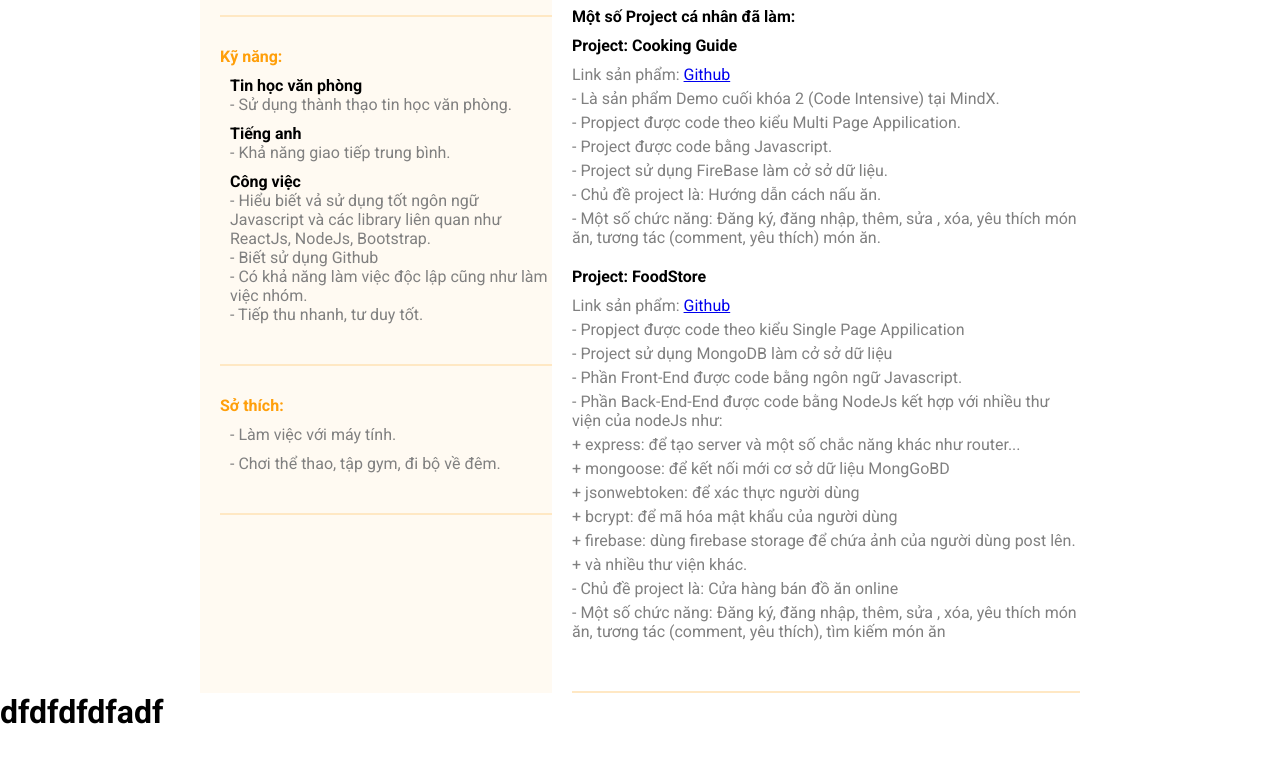
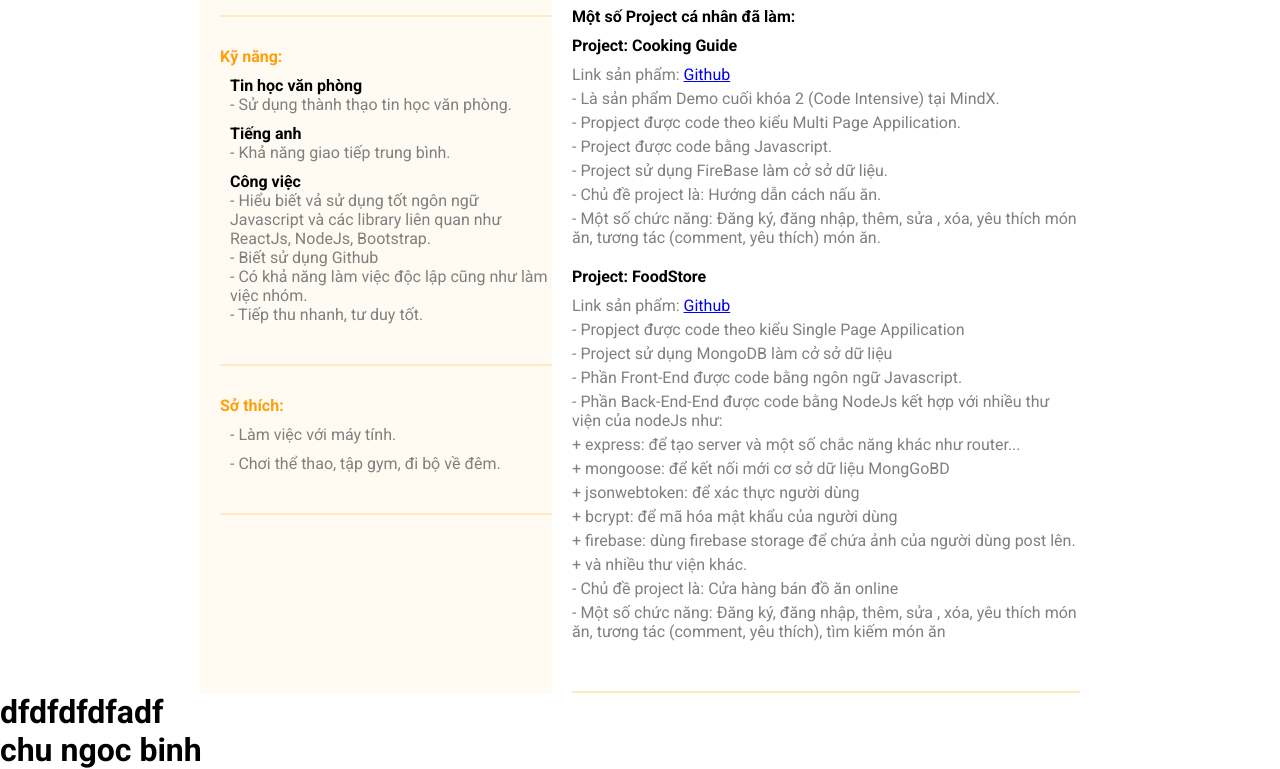
Before and after one commit to ChuNgocBinh/MyCv, a plain HTML site: page index.html in a window 1280 px wide. Shown: the part 629-1398 px from the top of the page. Before the commit the page ends 1360 px from the top, so only its background shows below. Drawn offline with Linux system fonts and the light colour scheme.

Commit message:
add conflich

```diff
--- a/index.html
+++ b/index.html
@@ -152,6 +152,7 @@
 
 <!-- 	hihi	 -->
 <h1>dfdfdfdfadf</h1>
+<h1>chu ngoc binh</h1>
 </body>
 
 </html>
```
